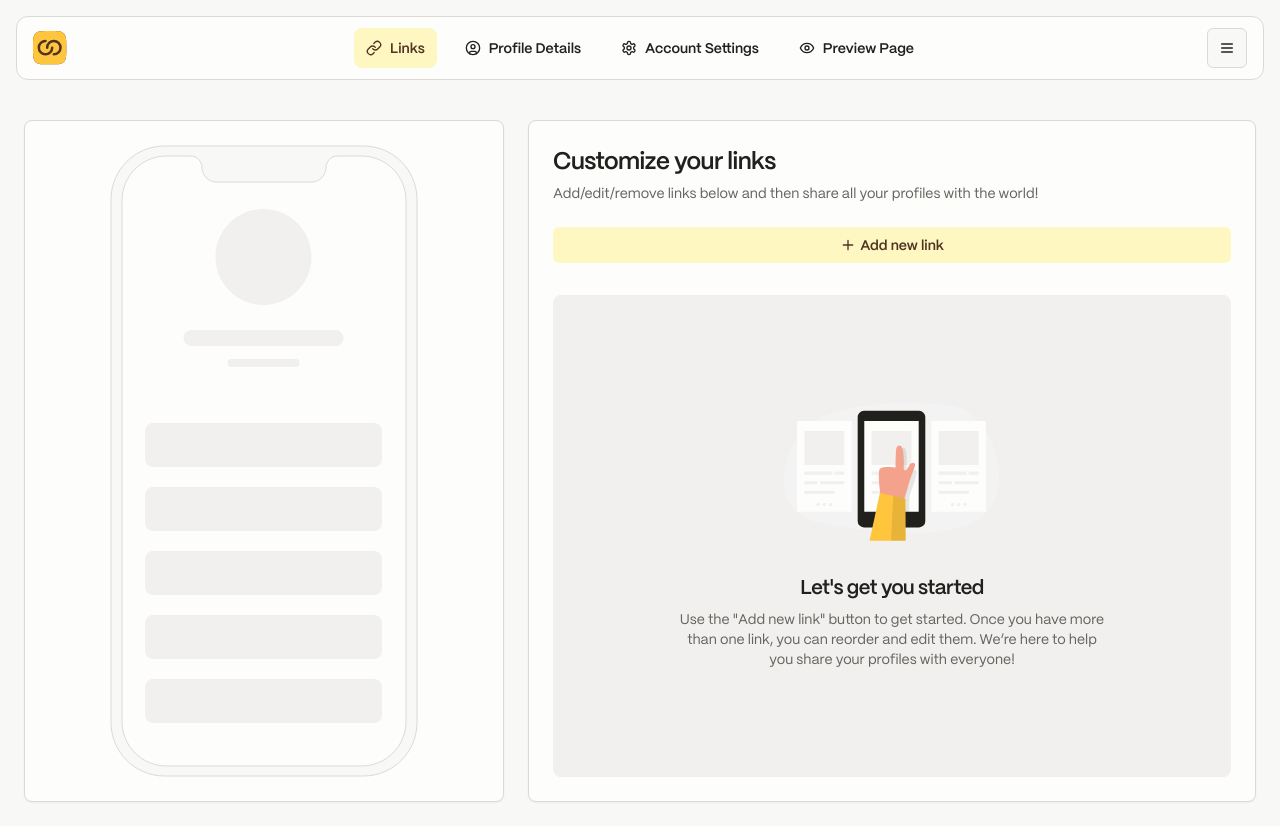
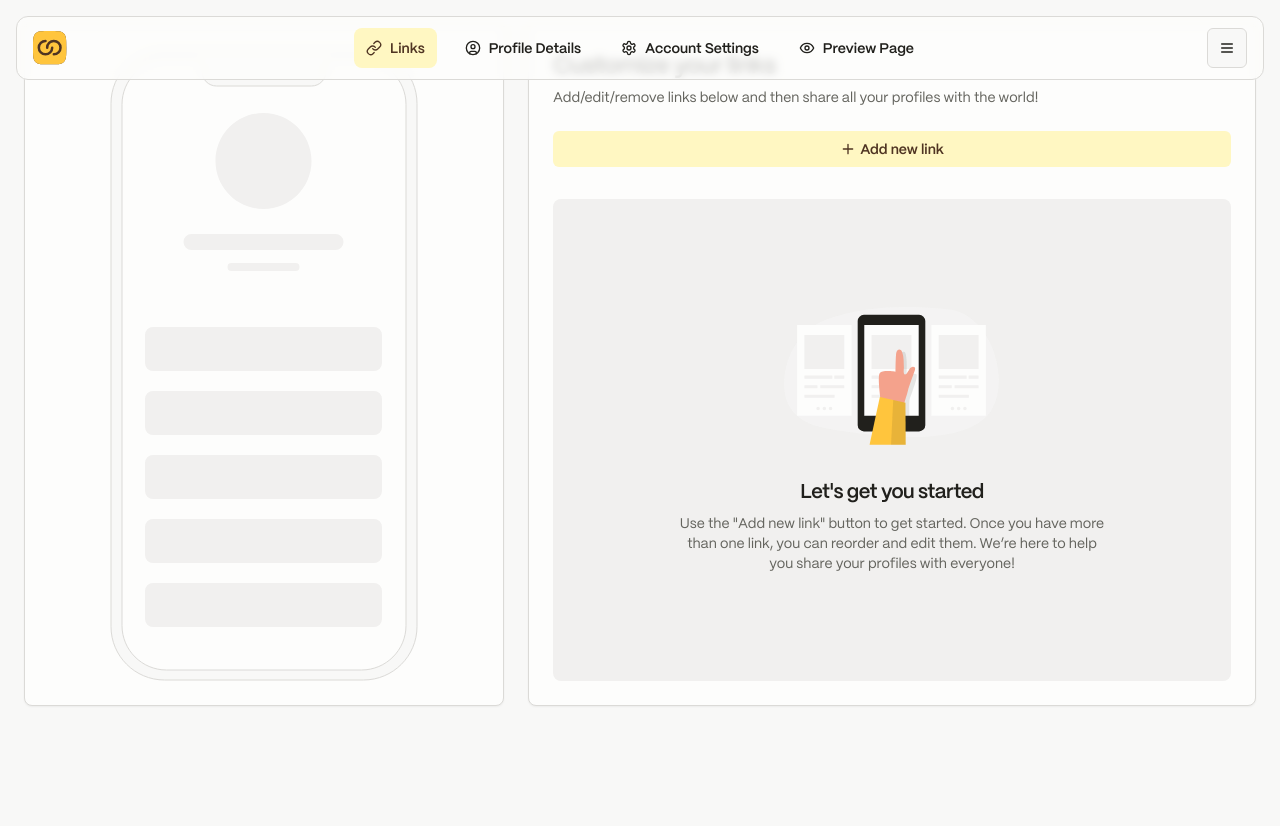
Before and after one commit to chadlydev/devlinks, a Next.js app: page /app/links in a window 1280 px wide. After the commit the page ends 800 px from the top, so only its background shows below. Built offline with nearby package versions, Linux system fonts and the light colour scheme.

Commit message:
Update header style and import format

```diff
--- a/app/(app)/app/header.tsx
+++ b/app/(app)/app/header.tsx
@@ -11,7 +11,14 @@ import {
 import { LogoIcon } from '@/components/icons/logo-icon';
 import { useState } from 'react';
 import { Button } from '@/components/ui/button';
-import { AccountIcon, EyeIcon, LinkIcon, LogoutIcon, MenuIcon, SettingsIcon } from '@/components/icons';
+import {
+	AccountIcon,
+	EyeIcon,
+	LinkIcon,
+	LogoutIcon,
+	MenuIcon,
+	SettingsIcon
+} from '@/components/icons';
 import { Sheet, SheetContent, SheetTrigger } from '@/components/ui/sheet';
 import ThemeDropdownMenu from '@/components/theme-dropdown-menu';
 import { Small } from '@/components/typography';
@@ -46,7 +53,7 @@ export default function Header() {
 	const [menuOpen, setMenuOpen] = useState(false);
 
 	return (
-		<header className='bg-card flex h-16 items-center justify-between border-b px-4 md:m-4 md:grid md:grid-cols-3 md:rounded-xl md:border'>
+		<header className='bg-card/80 fixed left-0 right-0 top-0 flex h-16 items-center justify-between border-b px-4 backdrop-blur-sm md:m-4 md:grid md:grid-cols-3 md:rounded-xl md:border'>
 			<Link href={ROUTE_ROOT} className='w-fit'>
 				<LogoIcon />
 			</Link>
```
